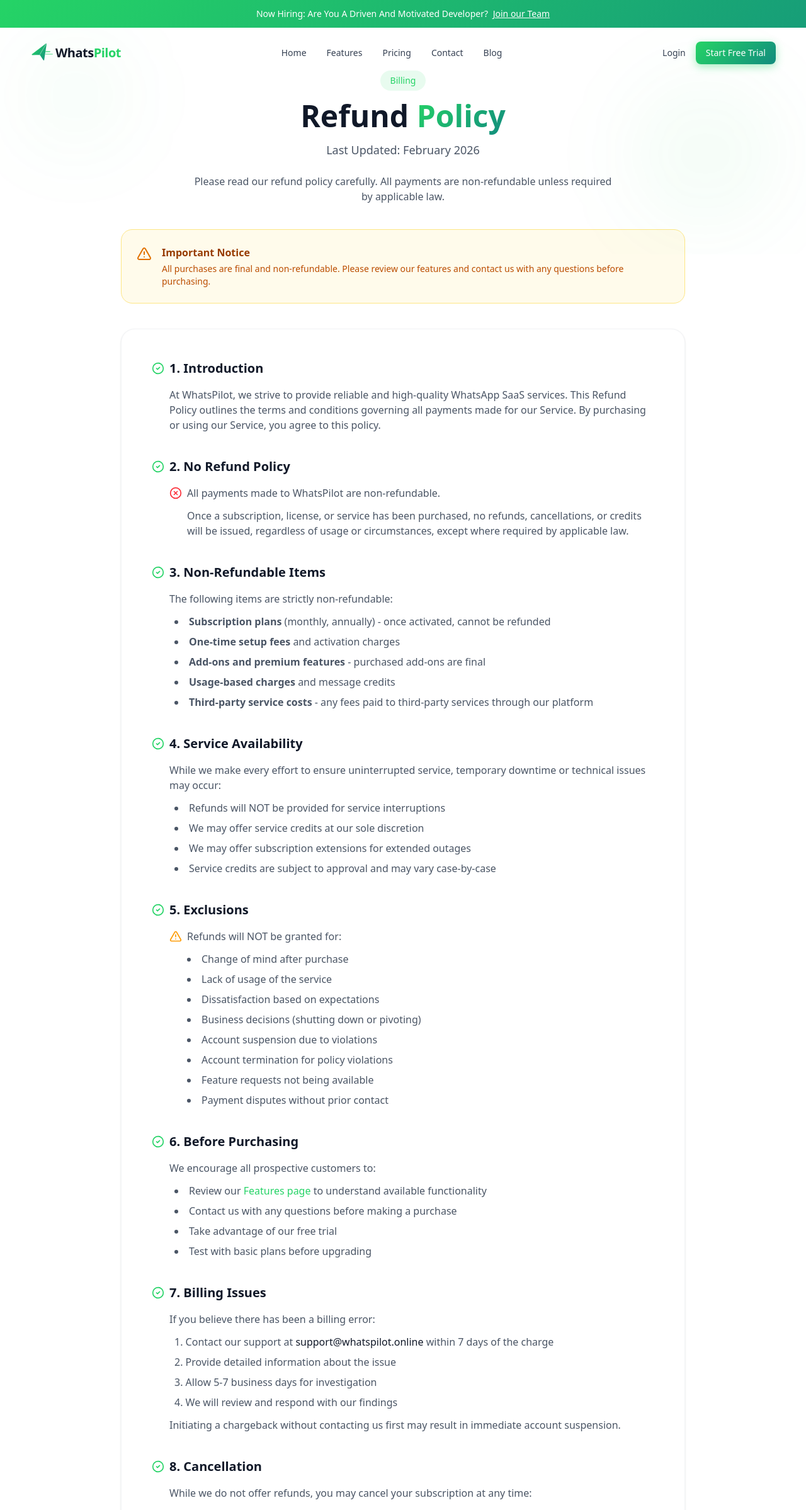
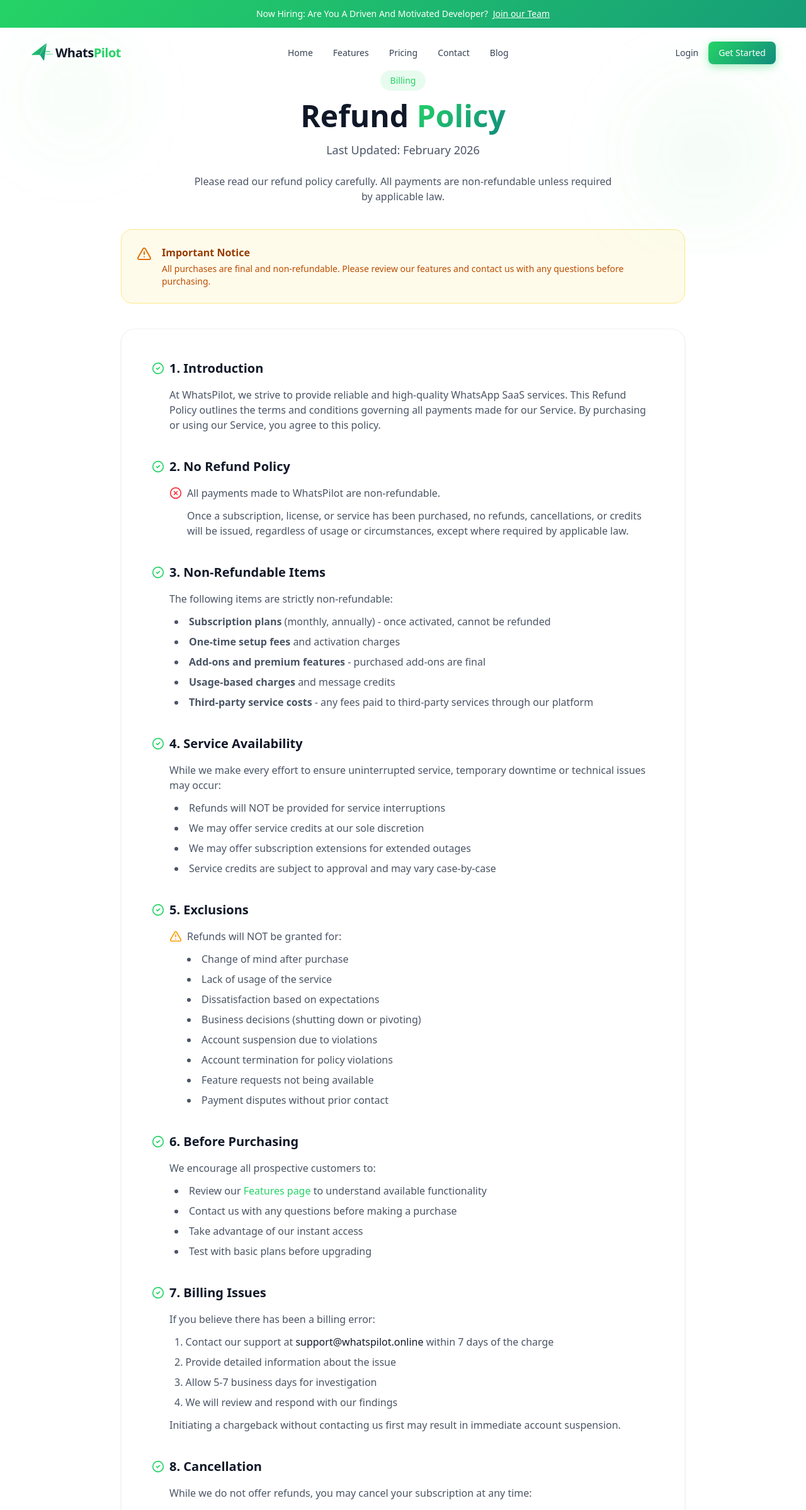
Before and after one commit to Harshit0619/Whatspilot-website-test-, a Next.js app: page /refund in a window 1280 px wide. Shown: the top 2398 px of the page at 63% size. Built offline with nearby package versions, Linux system fonts and the light colour scheme.

Commit message:
remove freetrial

```diff
--- a/app/careers/CareersPageClient.tsx
+++ b/app/careers/CareersPageClient.tsx
@@ -154,7 +154,7 @@
                 <svg className="w-5 h-5" fill="currentColor" viewBox="0 0 20 20">
                   <path fillRule="evenodd" d="M10 18a8 8 0 100-16 8 8 0 000 16zm3.707-9.293a1 1 0 00-1.414-1.414L9 10.586 7.707 9.293a1 1 0 00-1.414 1.414l2 2a1 1 0 001.414 0l4-4z" clipRule="evenodd" />
                 </svg>
-                5-day free trial... just kidding, unlimited growth!
+                Instant access... just kidding, unlimited growth!
               </span>
             </div>
           </div>
--- a/app/features/FeaturesPageClient.tsx
+++ b/app/features/FeaturesPageClient.tsx
@@ -47,8 +47,8 @@
             </p>
             <div className="flex flex-col sm:flex-row items-center justify-center gap-4">
                  <a href="https://app.whatspilot.online">
-                <Button className="btn-primary gap-2">
-                  Start Free Trial
+                   <Button className="bg-white text-whatsapp-green hover:bg-gray-100 gap-2">
+                     Get Started
                      <ArrowRight className="w-4 h-4" />
                    </Button>
                  </a>
@@ -200,11 +200,11 @@
                 Ready to Get Started?
               </h2>
               <p className="text-white/80 mb-8 max-w-xl mx-auto">
-                Start your 5-day free trial today. No credit card required.
+                 Get started instantly. No credit card required.
                </p>
                <a href="https://app.whatspilot.online">
                   <Button className="bg-white text-whatsapp-green hover:bg-gray-100 gap-2">
-                  Start Free Trial
+                   Get Started
                    <ArrowRight className="w-4 h-4" />
                  </Button>
               </a>
--- a/app/features/[slug]/FeaturePageClient.tsx
+++ b/app/features/[slug]/FeaturePageClient.tsx
@@ -81,7 +81,7 @@
             <div className="flex flex-col sm:flex-row items-center justify-center gap-4">
               <a href="https://app.whatspilot.online">
                  <Button className="btn-primary gap-2">
-                  Start Free Trial
+                   Get Started
                    <ArrowRight className="w-4 h-4" />
                  </Button>
                </a>
@@ -353,12 +353,12 @@
                 Ready to Get Started?
               </h2>
               <p className="text-white/80 mb-8 max-w-xl mx-auto">
-                Start your 5-day free trial today. No credit card required.
+                Get started instantly. No credit card required.
               </p>
               <div className="flex flex-col sm:flex-row items-center justify-center gap-4">
                 <a href="https://app.whatspilot.online">
                   <Button className="bg-white text-whatsapp-green hover:bg-gray-100 gap-2 px-8 py-6 text-lg font-semibold shadow-xl hover:shadow-2xl transition-all duration-300 hover:-translate-y-1">
-                    Start Free Trial
+                     Get Started
                      <ArrowRight className="w-5 h-5" />
                    </Button>
                 </a>
--- a/app/pricing/PricingPageClient.tsx
+++ b/app/pricing/PricingPageClient.tsx
@@ -70,17 +70,17 @@
       "Priority support",
     ],
     notIncluded: ["Custom onboarding", "Dedicated account manager"],
-    cta: "Start Free Trial",
+    cta: "Get Started",
     popular: true,
     badge: "Most Popular",
   },
   {
     name: "Enterprise",
     icon: Crown,
-    monthlyPrice: 9999,
-    yearlyPrice: 8999,
-    monthlyPriceUSD: 99,
-    yearlyPriceUSD: 89,
+    monthlyPrice: null,
+    yearlyPrice: null,
+    monthlyPriceUSD: null,
+    yearlyPriceUSD: null,
     description: "For large-scale operations",
     features: [
       "Unlimited messages",
@@ -114,9 +114,9 @@
       "Yes, you can upgrade or downgrade your plan at any time. When upgrading, you will get immediate access to new features. When downgrading, changes will take effect at the start of your next billing cycle.",
   },
   {
-    question: "What happens after my free trial ends?",
+    question: "What happens after I sign up?",
     answer:
-      "After your 5-day free trial, you can choose to subscribe to any of our plans. If you decide not to continue, your account will be downgraded to a limited free version.",
+      "You can choose to subscribe to any of our plans at any time. If you decide not to continue with a paid plan, your account will be downgraded to a limited free version.",
   },
   {
     question:
@@ -167,8 +167,7 @@
               Simple, Transparent <span className="gradient-text">Pricing</span>
             </h1>
             <p className="text-lg text-gray-600 mb-8">
-              Choose the plan that fits your business needs. All plans include a
-              5-day free trial.
+               Choose the plan that fits your business needs. All plans include instant access.
              </p>
 
             {/* Billing Toggle - Pill Style */}
@@ -259,6 +258,8 @@
 
                   {/* Price */}
                   <div className="mb-6">
+                     {plan.monthlyPrice !== null ? (
+                       <>
                          <div className="flex items-baseline gap-1">
                            <span className="text-2xl font-medium text-gray-500">
                              {currency === "INR" ? "₹" : "$"}
@@ -286,11 +287,18 @@
                              /year)
                            </p>
                          )}
+                       </>
+                     ) : (
+                       <div className="flex items-baseline gap-1">
+                         <span className="text-4xl lg:text-5xl font-bold text-gray-900">
+                           Custom
+                         </span>
+                       </div>
+                     )}
                    </div>
 
                   {/* CTA Button */}
-                  {plan.cta === "Start Free Trial" ||
-                  plan.cta === "Get Started" ? (
+                  {plan.cta === "Get Started" ? (
                     <a href="https://app.whatspilot.online/auth/register" className="block">
                       <Button
                         className={`w-full mb-8 ${
--- a/app/refund/RefundClient.tsx
+++ b/app/refund/RefundClient.tsx
@@ -113,7 +113,7 @@
             to understand available functionality
           </li>
           <li>Contact us with any questions before making a purchase</li>
-          <li>Take advantage of our free trial</li>
+          <li>Take advantage of our instant access</li>
           <li>Test with basic plans before upgrading</li>
         </ul>
       </div>
--- a/app/sections/CTA.tsx
+++ b/app/sections/CTA.tsx
@@ -33,7 +33,7 @@
               <div className="inline-flex items-center gap-2 px-4 py-2 rounded-full bg-white/10 border border-white/20 mb-8">
                <Sparkles className="w-4 h-4 text-white" />
                <span className="text-sm font-medium text-white">
-                Start Your Free Trial Today
+                 Get Started Today
                </span>
              </div>
 
@@ -54,16 +54,16 @@
             <div className="flex flex-col sm:flex-row items-center justify-center gap-4">
               <a
                  href="https://app.whatspilot.online/auth/register"
-                title="Start your free trial of the WhatsApp marketing platform"
-                aria-label="Start Free Trial"
+                 title="Get started with the WhatsApp marketing platform"
+                 aria-label="Get Started"
                >
                  <Button
                    size="lg"
                    className="bg-white text-whatsapp-green hover:bg-gray-100 gap-2 px-8 py-6 text-lg font-semibold shadow-xl hover:shadow-2xl transition-all duration-300 hover:-translate-y-1"
-                  aria-label="Start Free Trial"
+                   aria-label="Get Started"
                  >
                    <MessageCircle className="w-5 h-5" />
-                  Start Free Trial
+                   Get Started
                    <ArrowRight className="w-5 h-5" />
                  </Button>
                </a>
@@ -99,7 +99,7 @@
                      clipRule="evenodd"
                    />
                  </svg>
-                5-Day Free Trial
+                 Instant Access
                </span>
               <span className="flex items-center gap-2">
                 <svg
--- a/app/sections/FAQ.tsx
+++ b/app/sections/FAQ.tsx
@@ -12,7 +12,7 @@
   {
     question: "Do I need a credit card to sign up?",
     answer:
-      "No, you can start your free trial without a credit card. We believe in letting you experience the full power of WhatsPilot before making any commitment. Simply sign up with your email and start automating your WhatsApp communication.",
+      "No, you can get started instantly without a credit card. We believe in letting you experience the full power of WhatsPilot before making any commitment. Simply sign up with your email and start automating your WhatsApp communication. A credit card is required only when you're ready to purchase a plan.",
   },
   {
     question: "Why does my business need a chatbot?",
--- a/app/sections/Hero.tsx
+++ b/app/sections/Hero.tsx
@@ -138,15 +138,15 @@
               <div className="flex flex-col sm:flex-row items-center justify-center lg:justify-start gap-4 animate-slide-up animation-delay-500">
                 <a
                    href="https://app.whatspilot.online/auth/register"
-                  title="Start your free trial of the WhatsApp marketing platform"
-                  aria-label="Start Free Trial"
+                   title="Get started with the WhatsApp marketing platform"
+                   aria-label="Get Started"
                  >
                    <Button
                      size="lg"
                      className="btn-primary gap-2 w-full sm:w-auto"
-                    aria-label="Start Free Trial"
+                     aria-label="Get Started"
                    >
-                    Start Free Trial
+                     Get Started
                      <ArrowRight className="w-4 h-4" />
                    </Button>
                  </a>
@@ -173,7 +173,7 @@
               <div className="flex flex-wrap items-center justify-center lg:justify-start gap-4 pt-4 animate-slide-up animation-delay-600">
                 {[
                    "No Credit Card Required",
-                  "5-Day Free Trial",
+                   "Instant Access",
                    "24/7 Support",
                  ].map((feature) => (
                   <div
--- a/app/sections/Pricing.tsx
+++ b/app/sections/Pricing.tsx
@@ -56,17 +56,17 @@
       "API access",
       "Priority support",
     ],
-    cta: "Start Free Trial",
+    cta: "Get Started",
     popular: true,
     badge: "Most Popular",
   },
   {
     name: "Enterprise",
     icon: Crown,
-    monthlyPrice: 9999,
-    yearlyPrice: 8999,
-    monthlyPriceUSD: 99,
-    yearlyPriceUSD: 89,
+    monthlyPrice: null,
+    yearlyPrice: null,
+    monthlyPriceUSD: null,
+    yearlyPriceUSD: null,
     description: "For large-scale operations",
     features: [
       "Unlimited messages",
@@ -136,8 +136,7 @@
               Simple, Transparent <span className="gradient-text">Pricing</span>
             </h2>
             <p className="text-lg text-gray-600">
-              Choose the plan that fits your business needs. All plans include a
-              5-day free trial to send whatsapp promotional messages at scale.
+               Choose the plan that fits your business needs. All plans include instant access to send whatsapp promotional messages at scale.
              </p>
           </div>
 
@@ -224,6 +223,8 @@
 
                   {/* Price */}
                   <div className="mb-6">
+                     {plan.monthlyPrice !== null ? (
+                       <>
                          <div className="flex items-baseline gap-1">
                            <span className="text-2xl font-medium text-gray-500">
                              {currency === "INR" ? "₹" : "$"}
@@ -251,11 +252,18 @@
                              /year)
                            </p>
                          )}
+                       </>
+                     ) : (
+                       <div className="flex items-baseline gap-1">
+                         <span className="text-4xl lg:text-5xl font-bold text-gray-900">
+                           Custom
+                         </span>
+                       </div>
+                     )}
                    </div>
 
                   {/* CTA Button */}
-                  {plan.cta === "Start Free Trial" ||
-                  plan.cta === "Get Started" ? (
+                  {plan.cta === "Get Started" ? (
                     <a
                       href="https://app.whatspilot.online/auth/register"
                       title="Get started with the WhatsApp marketing software"
@@ -328,7 +336,7 @@
             <p className="text-gray-600">
                All plans include{" "}
                <span className="font-medium text-gray-900">
-                5-day free trial
+                 instant access
                </span>{" "}
                • No credit card required
              </p>
--- a/components/Navigation.tsx
+++ b/components/Navigation.tsx
@@ -112,7 +112,7 @@
                   rel="noopener noreferrer"
                 >
                   <Button className="btn-primary gap-2">
-                    Start Free Trial
+                     Get Started
                    </Button>
                 </a>
               </div>
@@ -168,7 +168,7 @@
                  className="block"
                >
                  <Button className="w-full btn-primary">
-                  Start Free Trial
+                   Get Started
                  </Button>
                </a>
             </div>
```
Lines whose indentation alone changed are shown as unchanged.
